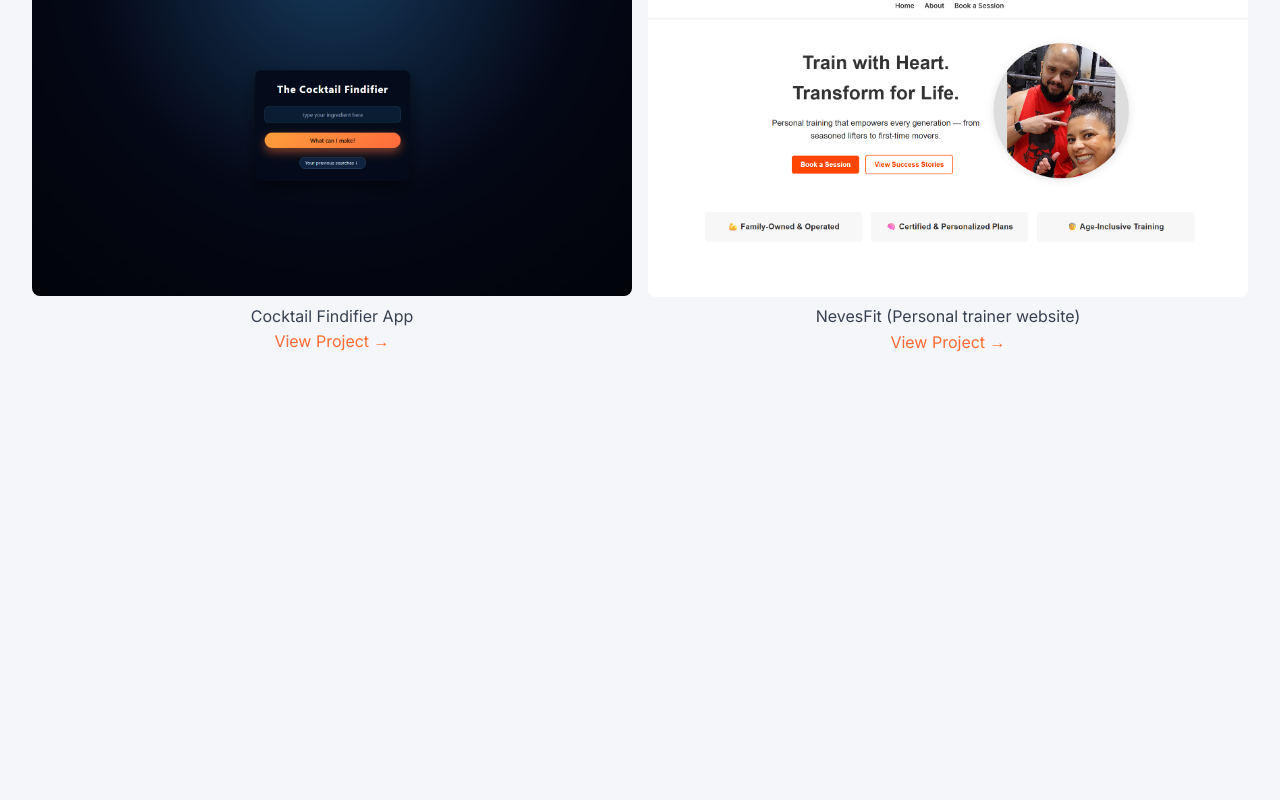
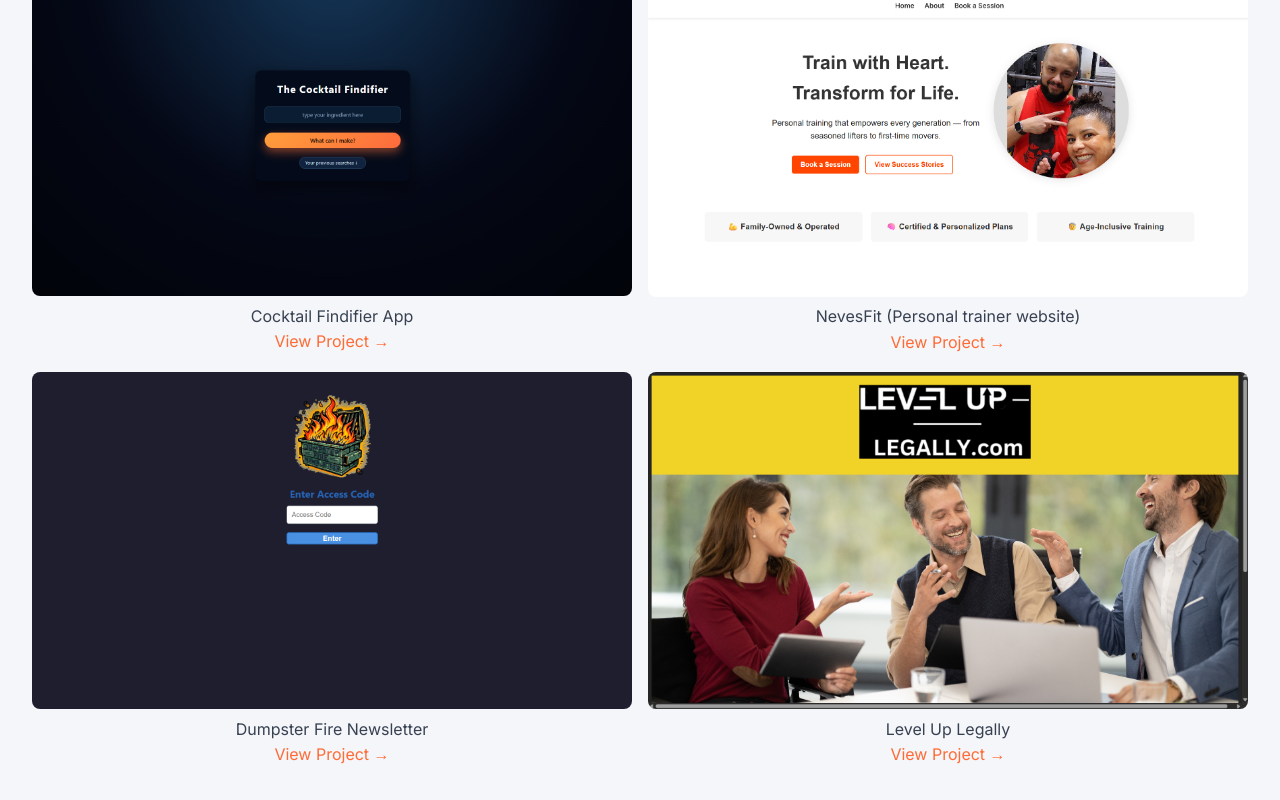
Before and after one commit to EliasAllan/Portfolio2025, a React (Vite) app in the folder client/: page /projects in a window 1280 px wide. Shown: the part 228-1028 px from the top of the page. Before the commit the page ends 800 px from the top, so only its background shows below. Built offline with nearby package versions, Linux system fonts and the light colour scheme.

Commit message:
added two more projects to projects page

```diff
--- a/client/src/pages/Home.jsx
+++ b/client/src/pages/Home.jsx
@@ -1,8 +1,13 @@
 import { motion as Motion } from "framer-motion";
 import "../styles/home.css";
 import {Link} from 'react-router-dom'
+import { useEffect } from "react";
+
 
 export default function Home() {
+  useEffect(() => {
+  window.scrollTo({ top: 100, behavior: "auto" });
+}, []);
   return (
     <div className="home-container">
       {/* Hero Section */}
--- a/client/src/pages/Projects.jsx
+++ b/client/src/pages/Projects.jsx
@@ -13,18 +13,18 @@
     image: "/images/NevesFitLanding.png",
     link: "https://personal-trainer-liard.vercel.app/",
   },
-  // {
-  //   id: 3,
-  //   name: "Cocktail Findifier App",
-  //   image: "/images/CocktailFindifierLanding.png",
-  //   link: "https://yourlink.com",
-  // },
-  // {
-  //   id: 4,
-  //   name: "Cocktail Findifier App",
-  //   image: "/images/CocktailFindifierLanding.png",
-  //   link: "https://yourlink.com",
-  // },
+  {
+    id: 3,
+    name: "Dumpster Fire Newsletter",
+    image: "/images/DumpsterFireLanding.png",
+    link: "https://dfnewsletter.vercel.app/",
+  },
+  {
+    id: 4,
+    name: "Level Up Legally",
+    image: "/images/LevelUpLanding.png",
+    link: "https://www.levelup-legally.com/",
+  },
 ];
 
 export default function Projects() {
```
Also changed, not shown: client/public/images/DumpsterFireLanding.png (added), client/public/images/LevelUpLanding.png (added).
